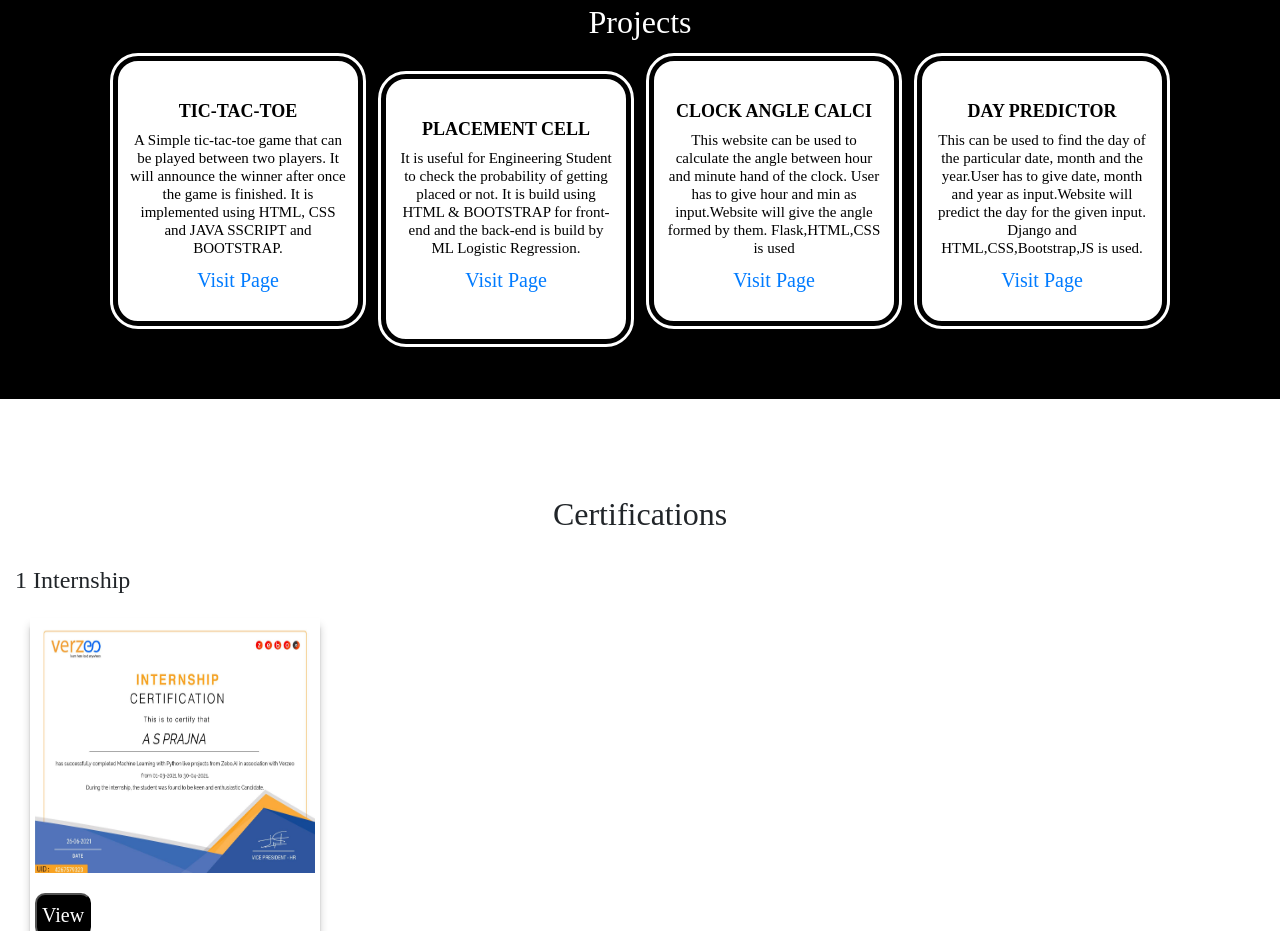
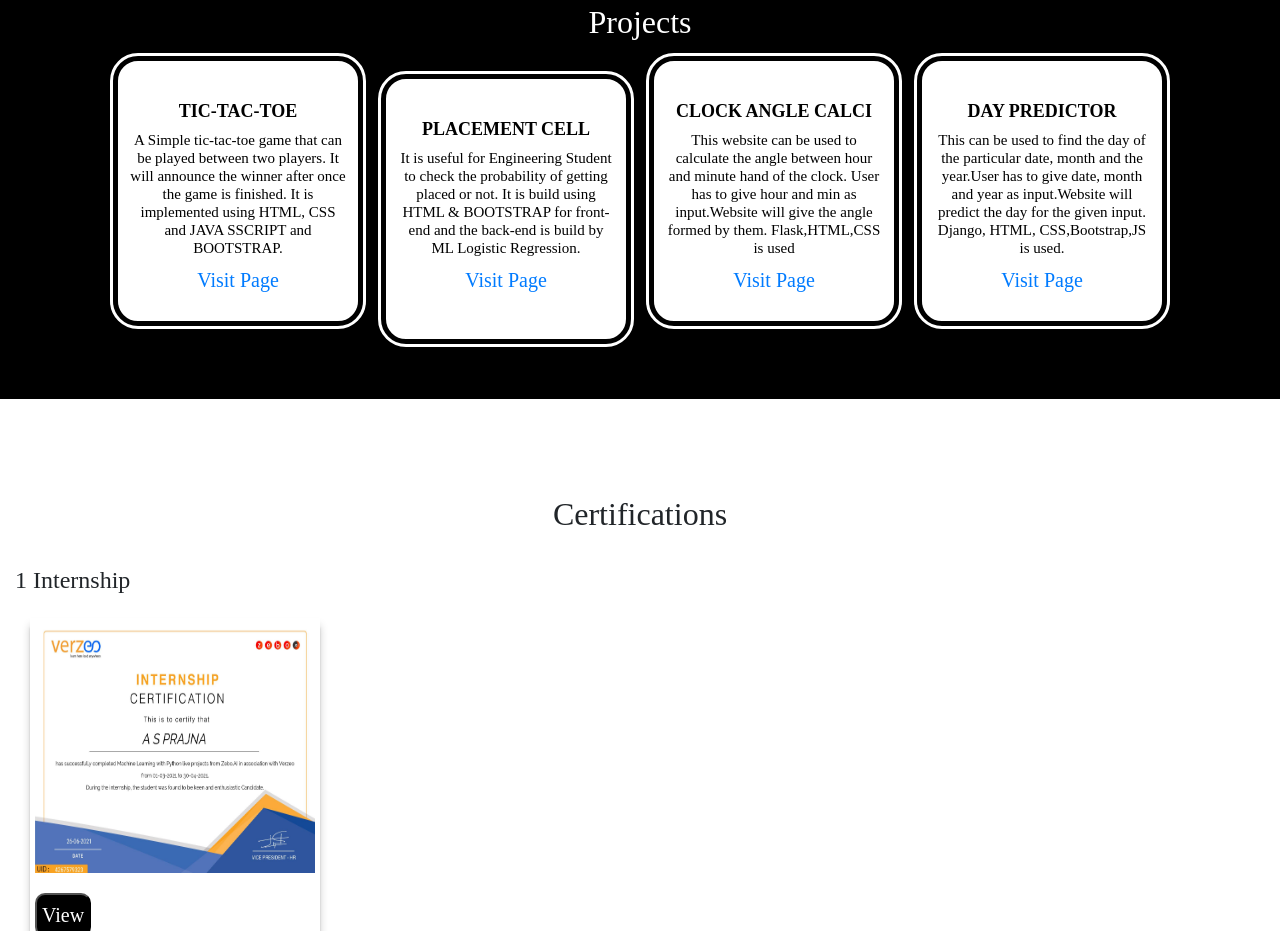
Before and after one commit to ASPRAJNA/ASPRAJNA.github.io, a plain HTML site: page index.html in a window 1280 px wide. Shown: the part 2236-3167 px from the top of the page. Drawn offline with nearby package versions, Linux system fonts and the light colour scheme.

Commit message:
Update index.html

```diff
--- a/index.html
+++ b/index.html
@@ -189,8 +189,8 @@
             <h3 style="font-size:18px ;font-weight:bolder;">DAY PREDICTOR</h3>
             <h4 style="font-weight:normal;font-size:15px">
               This can be used to find the day of the particular date, month and the year.User has to give date,
-              month and year as input.Website will predict the day for the given input. Django and
-              HTML,CSS,Bootstrap,JS is used.
+              month and year as input.Website will predict the day for the given input. Django,
+              HTML, CSS,Bootstrap,JS is used.
             </h4>
             <a href="https://daypredict.herokuapp.com/">Visit Page</a>
           </li>
```
